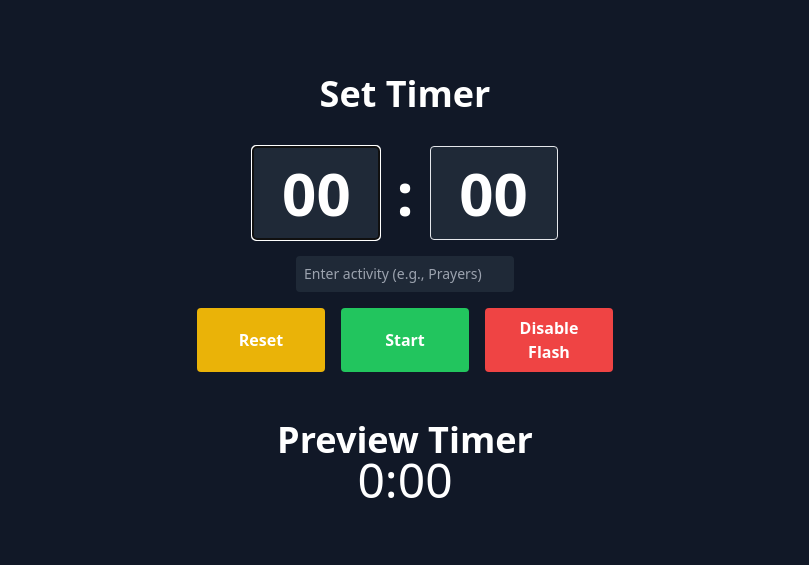
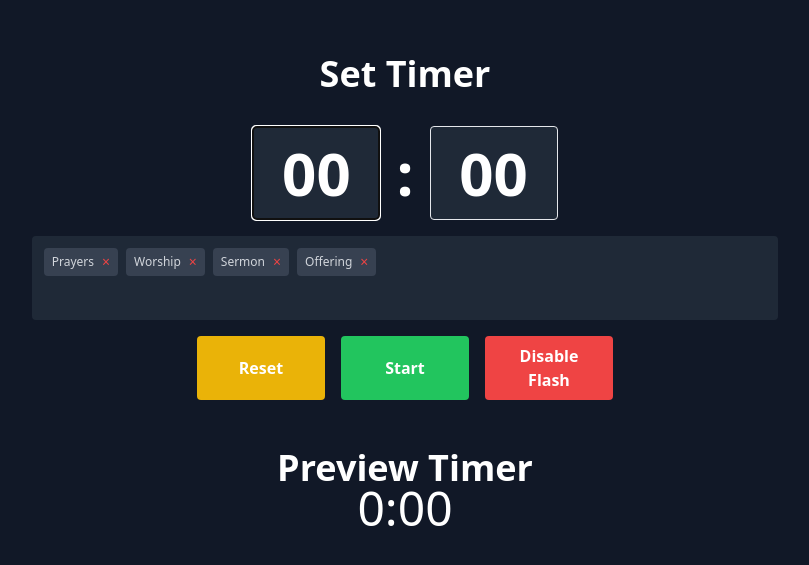
Before and after one commit to techieoriname/stage-timer-countdown-tauri-app, a React (Vite) app: page / in a window 1280 px wide. Shown: the part 109-674 px from the top of the page, without its empty margins (235-1044 px from the left). Built offline with nearby package versions, Linux system fonts and the light colour scheme.

Commit message:
add a way to input current activity timer

```diff
--- a/src/screen/Main.tsx
+++ b/src/screen/Main.tsx
@@ -8,29 +8,24 @@ const Main: React.FC = () => {
     const [enableFlash, setEnableFlash] = useState(true);
     const [previewTime, setPreviewTime] = useState(0);
     const [timeUp, setTimeUp] = useState(false);
-    const [activity, setActivity] = useState("");
+    const [activities, setActivities] = useState<string[]>(["Prayers", "Worship", "Sermon", "Offering"]);
+    const [activeActivity, setActiveActivity] = useState<string | null>(null);
+    const [inputValue, setInputValue] = useState("");
+    const inputRef = useRef<HTMLInputElement>(null);
     const minutesRef = useRef<HTMLDivElement>(null);
     const secondsRef = useRef<HTMLDivElement>(null);
     const [focusedInput, setFocusedInput] = useState<"minutes" | "seconds">("minutes");
 
     useEffect(() => {
-        // Focus on minutes input by default on app launch
-        if (minutesRef.current) {
-            minutesRef.current.focus();
-        }
-
-        // Listen for time updates from the timer screen
         const unlistenUpdateTimer = listen("update_timer", (event) => {
             const payload = event.payload as { minutes: number, seconds: number };
             setPreviewTime(payload.minutes * 60 + payload.seconds);
         });
 
-        // Listen for time up event from the timer screen
         const unlistenTimeUp = listen("time_up", () => {
             setTimeUp(true);
         });
 
-        // Listen for flash state changes
         const unlistenFlashState = listen("set_flash_state", (event) => {
             const state = event.payload as boolean;
             setEnableFlash(state);
@@ -43,10 +38,85 @@ const Main: React.FC = () => {
         };
     }, []);
 
+    useEffect(() => {
+        if (focusedInput === "minutes" && minutesRef.current) {
+            minutesRef.current.focus();
+        } else if (focusedInput === "seconds" && secondsRef.current) {
+            secondsRef.current.focus();
+        }
+    }, [focusedInput]);
+
+    const handleKeyDown = (e: React.KeyboardEvent<HTMLDivElement>, type: "minutes" | "seconds") => {
+        if (e.key === "ArrowUp") {
+            if (type === "minutes") {
+                setMinutes(prev => Math.min(prev + 1, 59));
+            } else {
+                setSeconds(prev => Math.min(prev + 1, 59));
+            }
+        } else if (e.key === "ArrowDown") {
+            if (type === "minutes") {
+                setMinutes(prev => Math.max(prev - 1, 0));
+            } else {
+                setSeconds(prev => Math.max(prev - 1, 0));
+            }
+        } else if (!isNaN(Number(e.key))) {
+            if (type === "minutes") {
+                setMinutes(prev => Number(`${prev}`.slice(-1) + e.key));
+            } else {
+                setSeconds(prev => Number(`${prev}`.slice(-1) + e.key));
+            }
+        } else if (e.key === "ArrowRight" || e.key === "Tab") {
+            e.preventDefault();
+            const nextFocus = type === "minutes" ? "seconds" : "minutes";
+            setFocusedInput(nextFocus);
+        } else if (e.key === "ArrowLeft") {
+            e.preventDefault();
+            const prevFocus = type === "seconds" ? "minutes" : "seconds";
+            setFocusedInput(prevFocus);
+        } else if (e.key === "Enter") {
+            handleStart();
+        }
+    };
+
+    const handleActivityInput = (e: React.KeyboardEvent<HTMLInputElement>) => {
+        if (e.key === "Enter" && inputValue.trim() !== "") {
+            if (!activities.includes(inputValue.trim())) {
+                setActivities([...activities, inputValue.trim()]);
+                setInputValue("");
+
+                if(activities.length === 0) {
+                    setActiveActivity(inputValue.trim())
+                }
+            }
+            e.preventDefault();
+        }
+    };
+
+    const removeActivity = (index: number) => {
+        const activity = activities[index];
+        setActivities(activities.filter((_, i) => i !== index));
+        if (activity === activeActivity) {
+            setActiveActivity(null);
+        }
+    };
+
+    const selectActivity = (activity: string) => {
+        setActiveActivity(activity);
+    };
+
+    const updateInputValue = (e: React.ChangeEvent<HTMLInputElement>) => {
+        setInputValue(e.target.value);
+    };
+
+    const clickInput = () => {
+        inputRef.current?.focus();
+    };
+
     const handleStart = () => {
+        if (activeActivity) {
+            invoke('start_timer', { minutes, seconds, activity: activeActivity }).catch(console.error);
+        }
         setTimeUp(false); // Reset timeUp when starting
-        invoke('start_timer', { minutes, seconds, activity }).catch(console.error);
-        refocusInput();
     };
 
     const handleReset = () => {
@@ -54,61 +124,11 @@ const Main: React.FC = () => {
         setSeconds(0);
         setTimeUp(false);
         invoke('reset_timer').catch(console.error);
-        refocusInput();
-    };
-
-    const refocusInput = () => {
-        if (focusedInput === "minutes" && minutesRef.current) {
-            minutesRef.current.focus();
-        } else if (focusedInput === "seconds" && secondsRef.current) {
-            secondsRef.current.focus();
-        }
-    };
-
-    const handleKeyDown = (e: React.KeyboardEvent<HTMLDivElement>, type: "minutes" | "seconds") => {
-        if (e.key === "ArrowUp") {
-            if (type === "minutes") {
-                setMinutes((prev) => Math.min(prev + 1, 59));
-            } else {
-                setSeconds((prev) => Math.min(prev + 1, 59));
-            }
-        } else if (e.key === "ArrowDown") {
-            if (type === "minutes") {
-                setMinutes((prev) => Math.max(prev - 1, 0));
-            } else {
-                setSeconds((prev) => Math.max(prev - 1, 0));
-            }
-        } else if (!isNaN(Number(e.key))) {
-            if (type === "minutes") {
-                setMinutes((prev) => Number(`${prev}`.slice(-1) + e.key));
-            } else {
-                setSeconds((prev) => Number(`${prev}`.slice(-1) + e.key));
-            }
-        } else if (e.key === "ArrowRight" || e.key === "Tab") {
-            e.preventDefault();
-            if (type === "minutes") {
-                setFocusedInput("seconds");
-                if (secondsRef.current) {
-                    secondsRef.current.focus();
-                }
-            }
-        } else if (e.key === "ArrowLeft") {
-            e.preventDefault();
-            if (type === "seconds") {
-                setFocusedInput("minutes");
-                if (minutesRef.current) {
-                    minutesRef.current.focus();
-                }
-            }
-        } else if (e.key === "Enter") {
-            handleStart();
-        }
     };
 
     const handleFlashToggle = () => {
         setEnableFlash(!enableFlash);
         invoke('set_flash_state', { enable: !enableFlash }).catch(console.error);
-        refocusInput();
     };
 
     const formatTime = (seconds: number) => {
@@ -125,7 +145,6 @@ const Main: React.FC = () => {
                     ref={minutesRef}
                     tabIndex={0}
                     className="p-4 border rounded w-32 text-center bg-gray-800 cursor-pointer flex items-center justify-center"
-                    onClick={() => setFocusedInput("minutes")}
                     onKeyDown={(e) => handleKeyDown(e, "minutes")}
                 >
                     {String(minutes).padStart(2, "0")}
@@ -135,19 +154,44 @@ const Main: React.FC = () => {
                     ref={secondsRef}
                     tabIndex={0}
                     className="p-4 border rounded w-32 text-center bg-gray-800 cursor-pointer flex items-center justify-center"
-                    onClick={() => setFocusedInput("seconds")}
                     onKeyDown={(e) => handleKeyDown(e, "seconds")}
                 >
                     {String(seconds).padStart(2, "0")}
                 </div>
             </div>
-            <input
-                type="text"
-                value={activity}
-                onChange={(e) => setActivity(e.target.value)}
-                placeholder="Enter activity (e.g., Prayers)"
-                className="p-2 mb-4 text-gray-300 bg-gray-800 rounded outline-none ring-0 border-0 focus:ring-0 focus:outline-none focus:border-0 text-sm"
-            />
+            <div className="w-7/12 mb-4">
+                <div
+                    className="flex items-center flex-wrap bg-gray-800 p-2 rounded w-full"
+                    onClick={clickInput}
+                >
+                    {activities.map((activity, index) => (
+                        <div key={index}
+                             className={`flex items-center bg-gray-700 text-gray-300 rounded px-2 py-1 m-1 text-xs cursor-pointer
+                             ${activity === activeActivity ? "!bg-blue-500 text-white" : ""}`}
+                             onClick={() => selectActivity(activity)}
+                        >
+                            {activity}
+                            {activity === activeActivity && <span className="text-xs ml-2">▶</span>}
+                            <button
+                                onClick={(e) => {
+                                    e.stopPropagation(); // Prevent the activity selection event from firing when removing
+                                    removeActivity(index);
+                                }}
+                                className="text-red-500 text-sm ml-2">×
+                            </button>
+                        </div>
+                    ))}
+                    <input
+                        ref={inputRef}
+                        type="text"
+                        value={inputValue}
+                        onChange={updateInputValue}
+                        onKeyDown={handleActivityInput}
+                        placeholder={activities.length > 0 ? "" : "Add activities..."}
+                        className="bg-transparent p-1 text-white w-full outline-none"
+                    />
+                </div>
+            </div>
             <div className="flex space-x-4 mb-4">
                 <button
                     className="bg-yellow-500 hover:bg-yellow-600 text-white font-bold py-2 px-4 rounded w-32 transition duration-300 ease-in-out"
@@ -172,10 +216,7 @@ const Main: React.FC = () => {
                 <h3 className="font-black">Preview Timer</h3>
                 <div className={`text-center ${timeUp && enableFlash ? "animate-flash" : ""}`}
                      style={{ fontSize: "3rem" }}>
-                {timeUp ? "TIME UP!!!" : formatTime(previewTime)}
-                </div>
-                <div className="text-center text-2xl mt-2">
-                    {activity}
+                    {timeUp ? "TIME UP!!!" : formatTime(previewTime)}
                 </div>
             </div>
         </div>
```
